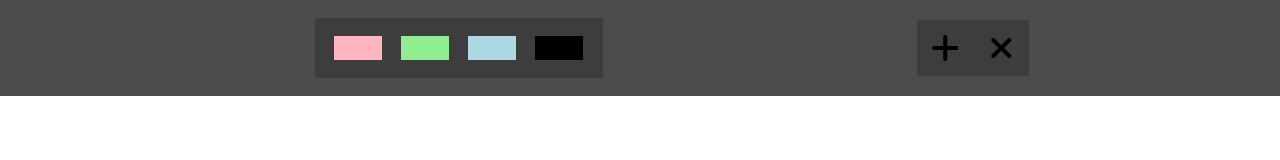
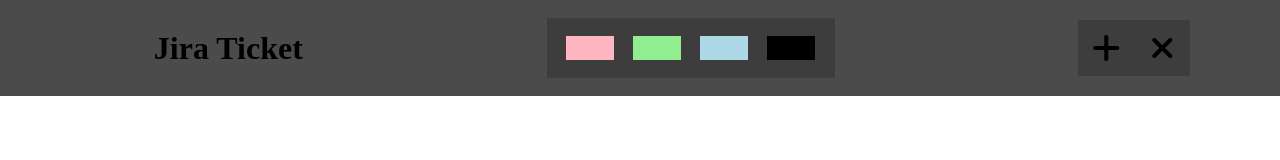
Before and after one commit to vkp3012/Dev, a plain HTML site: page browser/jira/index.html in a window 1280 px wide. Drawn offline with Linux system fonts and the light colour scheme.

Commit message:
:todo: v2.0 jira is completed

```diff
--- a/browser/jira/index.html
+++ b/browser/jira/index.html
@@ -13,7 +13,7 @@
 <body>
     <!-- NavBar -->
     <div class="toolbox-cont">
-
+        <h1>Jira Ticket</h1>
         <div class="toolbox-color-cont">
             <div class="lightpink color"></div>
             <div class="lightgreen color"></div>
--- a/browser/jira/script.js
+++ b/browser/jira/script.js
@@ -109,7 +109,7 @@
     ticketcout.setAttribute("class","ticket-cont");
     ticketcout.innerHTML = `
         <div class = "ticket-color ${ticketColor}"></div>
-        <div class = "ticket-id">#${id}</div>
+        <div class = "ticket-id">Ticket Id:- #${id}</div>
         <div class = "task-area">${ticketTask}</div>
         <div class = "ticket-lock">
             <i class = "fas fa-lock"></i>
--- a/browser/jira/style.css
+++ b/browser/jira/style.css
@@ -9,7 +9,7 @@
 
 .toolbox-cont{
     display: flex;
-    justify-content: space-evenly;
+    justify-content: space-around;
     background-color: #4b4b4b;
     height: 6rem;
     align-items: center;
```
